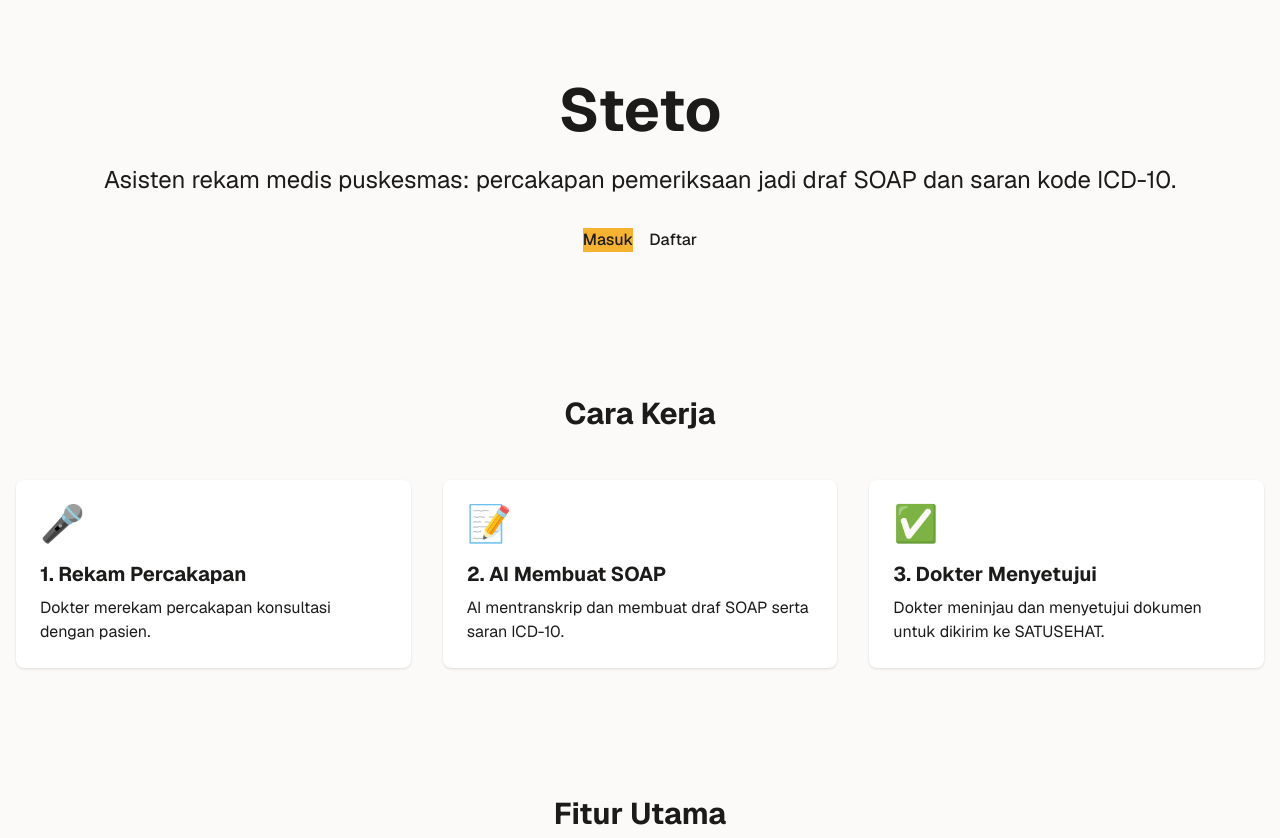
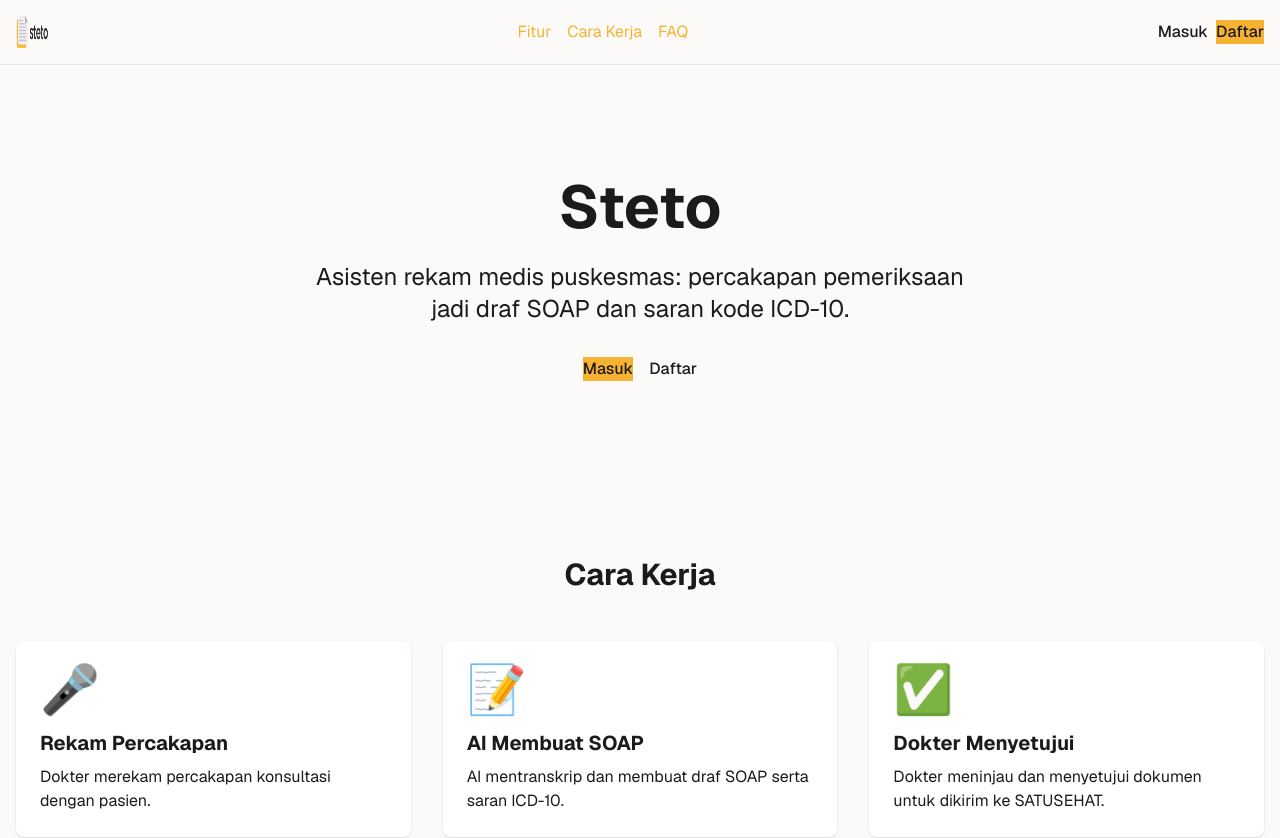
Before and after one commit to azrahudaya/steto, a Next.js app in the folder apps/web/: page / in a window 1280 px wide. Shown: the top 838 px of the page. Built offline with nearby package versions, Linux system fonts and the light colour scheme; no server answers.

Commit message:
Landing page bagus: tanpa teks logo, layout lebih profesional

```diff
--- a/apps/web/src/app/page.tsx
+++ b/apps/web/src/app/page.tsx
@@ -1,25 +1,39 @@
 import Link from "next/link";
-import { Show, SignInButton } from "@clerk/nextjs";
 import { Button } from "@/components/ui/button";
-
-// Clerk <Show> reads the session on the server, so this page renders per request.
-export const dynamic = "force-dynamic";
 
 export default async function Home() {
   return (
-    <div className="min-h-screen bg-base-200 font-sans">
+    <div className="min-h-screen bg-base-100 font-sans">
+      {/* Navbar */}
+      <nav className="bg-base-100 border-b">
+        <div className="container mx-auto px-4">
+          <div className="flex items-center justify-between h-16">
+            <Link href="/" className="flex items-center gap-2">
+              <img src="/logo.png" alt="Steto" className="w-8 h-8" />
+            </Link>
+            <div className="hidden md:flex items-center gap-4">
+              <Link href="#fitur" className="link link-primary">Fitur</Link>
+              <Link href="#cara-kerja" className="link link-primary">Cara Kerja</Link>
+              <Link href="#faq" className="link link-primary">FAQ</Link>
+            </div>
+            <div className="flex items-center gap-2">
+              <Button variant="ghost" size="sm">Masuk</Button>
+              <Button size="sm" className="btn-primary">Daftar</Button>
+            </div>
+          </div>
+        </div>
+      </nav>
+
       {/* Hero Section */}
-      <section className="container mx-auto px-4 py-20 text-center">
+      <section className="container mx-auto px-4 py-20 md:py-28 text-center">
         <h1 className="text-4xl md:text-6xl font-bold mb-6">Steto</h1>
-        <p className="text-xl md:text-2xl text-base-content/80 mb-8">
+        <p className="text-xl md:text-2xl text-base-content/80 mb-8 max-w-2xl mx-auto">
           Asisten rekam medis puskesmas: percakapan pemeriksaan jadi draf SOAP dan saran kode ICD-10.
         </p>
         <div className="flex flex-col sm:flex-row gap-4 justify-center">
-          <SignInButton mode="modal">
           <Button size="lg" className="btn-primary">
             Masuk
           </Button>
-          </SignInButton>
           <Button size="lg" variant="outline">
             Daftar
           </Button>
@@ -27,27 +41,27 @@
       </section>
 
       {/* Cara Kerja */}
-      <section className="container mx-auto px-4 py-16">
+      <section id="cara-kerja" className="container mx-auto px-4 py-16">
         <h2 className="text-3xl font-bold text-center mb-12">Cara Kerja</h2>
         <div className="grid md:grid-cols-3 gap-8">
           <div className="card bg-base-100 shadow-xl">
             <div className="card-body">
-              <div className="text-4xl mb-4">🎤</div>
-              <h3 className="text-xl font-bold mb-2">1. Rekam Percakapan</h3>
+              <div className="text-5xl mb-4">🎤</div>
+              <h3 className="text-xl font-bold mb-2">Rekam Percakapan</h3>
               <p className="text-base-content/70">Dokter merekam percakapan konsultasi dengan pasien.</p>
             </div>
           </div>
           <div className="card bg-base-100 shadow-xl">
             <div className="card-body">
-              <div className="text-4xl mb-4">📝</div>
-              <h3 className="text-xl font-bold mb-2">2. AI Membuat SOAP</h3>
+              <div className="text-5xl mb-4">📝</div>
+              <h3 className="text-xl font-bold mb-2">AI Membuat SOAP</h3>
               <p className="text-base-content/70">AI mentranskrip dan membuat draf SOAP serta saran ICD-10.</p>
             </div>
           </div>
           <div className="card bg-base-100 shadow-xl">
             <div className="card-body">
-              <div className="text-4xl mb-4">✅</div>
-              <h3 className="text-xl font-bold mb-2">3. Dokter Menyetujui</h3>
+              <div className="text-5xl mb-4">✅</div>
+              <h3 className="text-xl font-bold mb-2">Dokter Menyetujui</h3>
               <p className="text-base-content/70">Dokter meninjau dan menyetujui dokumen untuk dikirim ke SATUSEHAT.</p>
             </div>
           </div>
@@ -55,7 +69,7 @@
       </section>
 
       {/* Fitur Utama */}
-      <section className="container mx-auto px-4 py-16 bg-base-100 rounded-2xl shadow-lg">
+      <section id="fitur" className="container mx-auto px-4 py-16 bg-base-200 rounded-2xl shadow-lg">
         <h2 className="text-3xl font-bold text-center mb-12">Fitur Utama</h2>
         <div className="grid md:grid-cols-2 lg:grid-cols-3 gap-6">
           <div className="flex gap-4">
@@ -92,11 +106,9 @@
       <section className="container mx-auto px-4 py-20 text-center">
         <h2 className="text-3xl font-bold mb-6">Siap Mencoba?</h2>
         <p className="text-lg text-base-content/70 mb-8">Mulai menggunakan Steto hari ini untuk mempermudah pekerjaan Anda.</p>
-        <SignInButton mode="modal">
         <Button size="lg" className="btn-primary">
           Mulai Sekarang
         </Button>
-        </SignInButton>
       </section>
 
       {/* Footer */}
--- a/apps/web/src/components/brand.tsx
+++ b/apps/web/src/components/brand.tsx
@@ -1,8 +1,10 @@
-export function Brand({ href = "/", className = "h-8" }: { href?: string; className?: string }) {
+import Image from "next/image";
+import Link from "next/link";
+
+export function Brand({ href = "/" }: { href?: string }) {
   return (
-    <a href={href} className="flex items-center gap-2">
-      <img src="/logo.png" alt="Steto" className={className} />
-      <span className="font-bold text-lg hidden sm:block">steto</span>
-    </a>
+    <Link href={href} className="inline-block">
+      <Image src="/logo.png" alt="Steto" width={48} height={48} className="w-12 h-12" />
+    </Link>
   );
 }
```
Also changed, not shown: apps/web/public/logo.png. Lines whose indentation alone changed are shown as unchanged.
